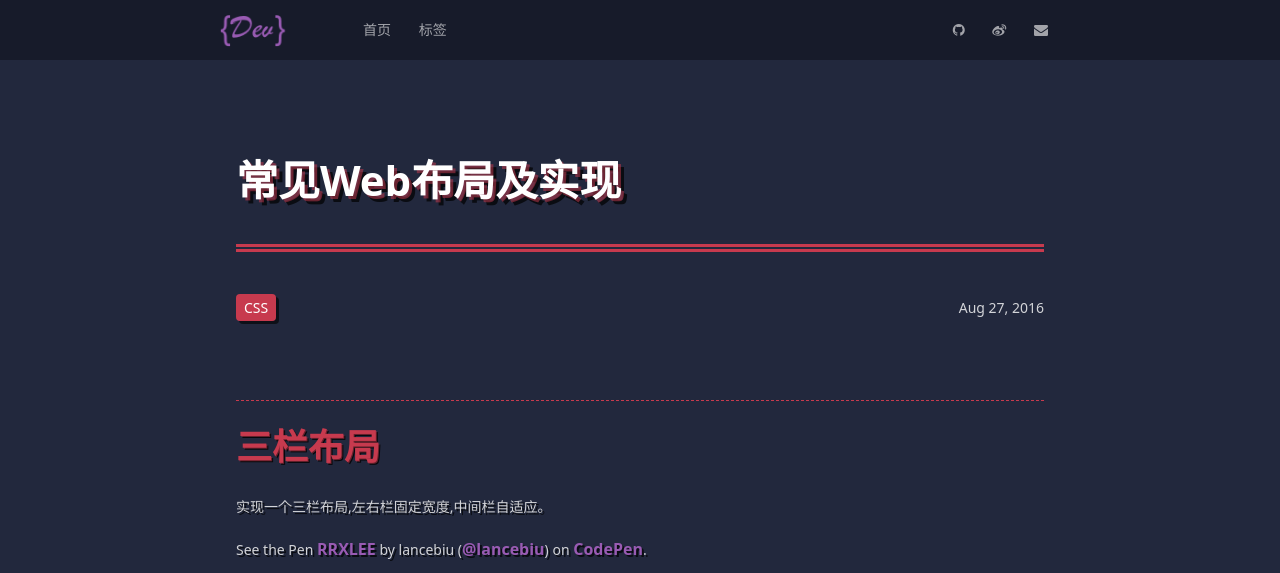
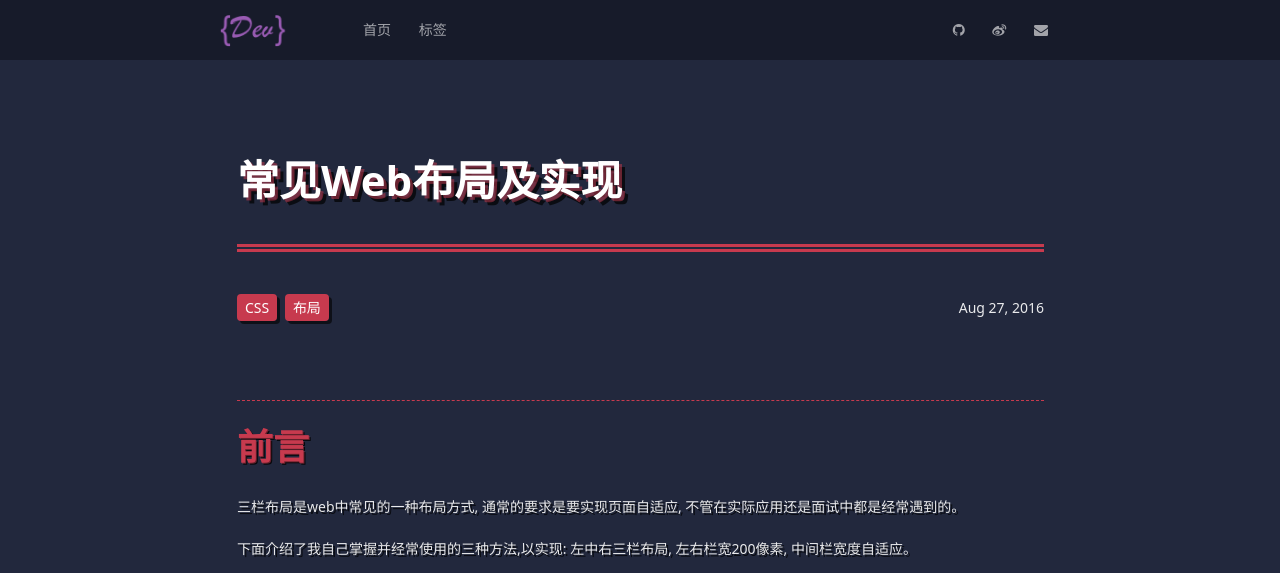
Before and after one commit to lancebiu/lancebiu.github.io, a Jekyll site: the page built from _posts/2016-08-28-common-web-layout.markdown, in a window 1280 px wide. Shown: the top 573 px of the page. Built offline with Jekyll 4.4.1, drawn with Linux system fonts in a browser that asks for light colours; nearby versions of some CDN libraries; comment, search, counter and statistics services are not loaded; some of the changed text lies outside the part shown; grey boxes are pictures that could not be loaded.

Commit message:
add a post

```diff
--- a/_posts/2016-08-28-common-web-layout.markdown
+++ b/_posts/2016-08-28-common-web-layout.markdown
@@ -6,11 +6,35 @@
 permalink: /common-web-layout/
 tags:
 - CSS
+- 布局
 ---
 
-## 三栏布局
+## 前言
 
-实现一个三栏布局,左右栏固定宽度,中间栏自适应。
+三栏布局是web中常见的一种布局方式, 通常的要求是要实现页面自适应, 不管在实际应用还是面试中都是经常遇到的。
 
-<p data-height="520" data-theme-id="dark" data-slug-hash="RRXLEE" data-default-tab="css" data-user="lancebiu" data-embed-version="2" class="codepen">See the Pen <a href="http://codepen.io/lancebiu/pen/RRXLEE/">RRXLEE</a> by lancebiu (<a href="http://codepen.io/lancebiu">@lancebiu</a>) on <a href="http://codepen.io">CodePen</a>.</p>
-<script async src="//assets.codepen.io/assets/embed/ei.js"></script>
+下面介绍了我自己掌握并经常使用的三种方法,以实现: 左中右三栏布局, 左右栏宽200像素, 中间栏宽度自适应。
+
+(1)(2)(3) 代表在HTML结构中出现的先后顺序。
+
+### 方法1:
+
+![](http://ocd7f3wcw.bkt.clouddn.com/Screen%20Shot%202016-08-28%20at%202.13.48%20PM.png)
+
+[Demo传送门](http://codepen.io/lancebiu/pen/RRXLEE)
+
+### 方法2:
+
+![](http://ocd7f3wcw.bkt.clouddn.com/Screen%20Shot%202016-08-28%20at%202.13.15%20PM.png)
+
+这个方法要注意的是中间的主体要使用双层标签。外层宽度100%显示,并且浮动,内层为真正的主体内容。
+
+[Demo传送门](http://codepen.io/lancebiu/pen/EyqwBo)
+
+### 方法3:
+
+![](http://ocd7f3wcw.bkt.clouddn.com/Screen%20Shot%202016-08-28%20at%202.25.27%20PM.png)
+
+这个方法用了Flexbox, 想了解更多关于Flexbox的知识,请戳[这篇文章](https://css-tricks.com/snippets/css/a-guide-to-flexbox/)。
+
+[Demo传送门](http://codepen.io/lancebiu/pen/GqVONK)
--- a/_posts/2016-08-22-todolist.markdown
+++ b/_posts/2016-10-29-todolist.markdown
@@ -2,7 +2,7 @@
 layout: post
 title: 想写的东西
 excerpt: "就当做一些记录吧"
-date: 2016-08-22 00:17:24
+date: 2016-10-29 00:17:24
 permalink: /todo-list/
 tags:
 - 杂谈
@@ -15,7 +15,6 @@
 + this
 + Ajax
 + Promise
-+ 布局
 + webpack
 + gulp
 + 模块化
--- a/_sass/_layout.scss
+++ b/_sass/_layout.scss
@@ -1,6 +1,6 @@
 body {
   background: #22283D;
-  color: rgba(255, 255, 255, 0.8);
+  color: rgba(255, 255, 255, 0.9);
   font-family: PingFang SC, Lantinghei SC, Microsoft Yahei, Hiragino Sans GB, Microsoft Sans Serif, WenQuanYi Micro Hei, sans, serif;
   font-size: 14px;
   line-height: 28px;
--- a/_sass/_post.scss
+++ b/_sass/_post.scss
@@ -137,4 +137,6 @@
     }
   }
 
+  border-left: 1px solid transparent;
+
 }
```
